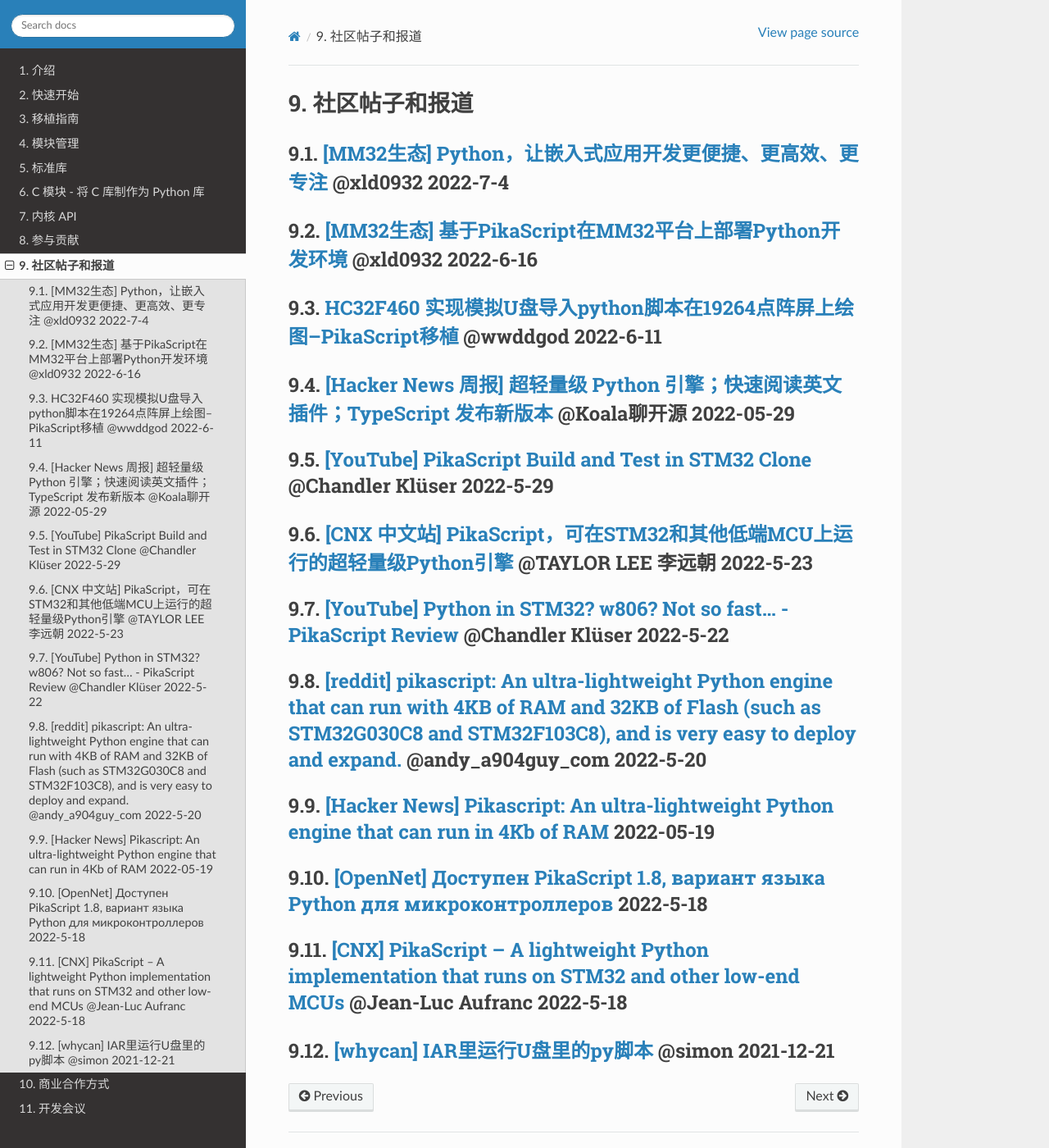
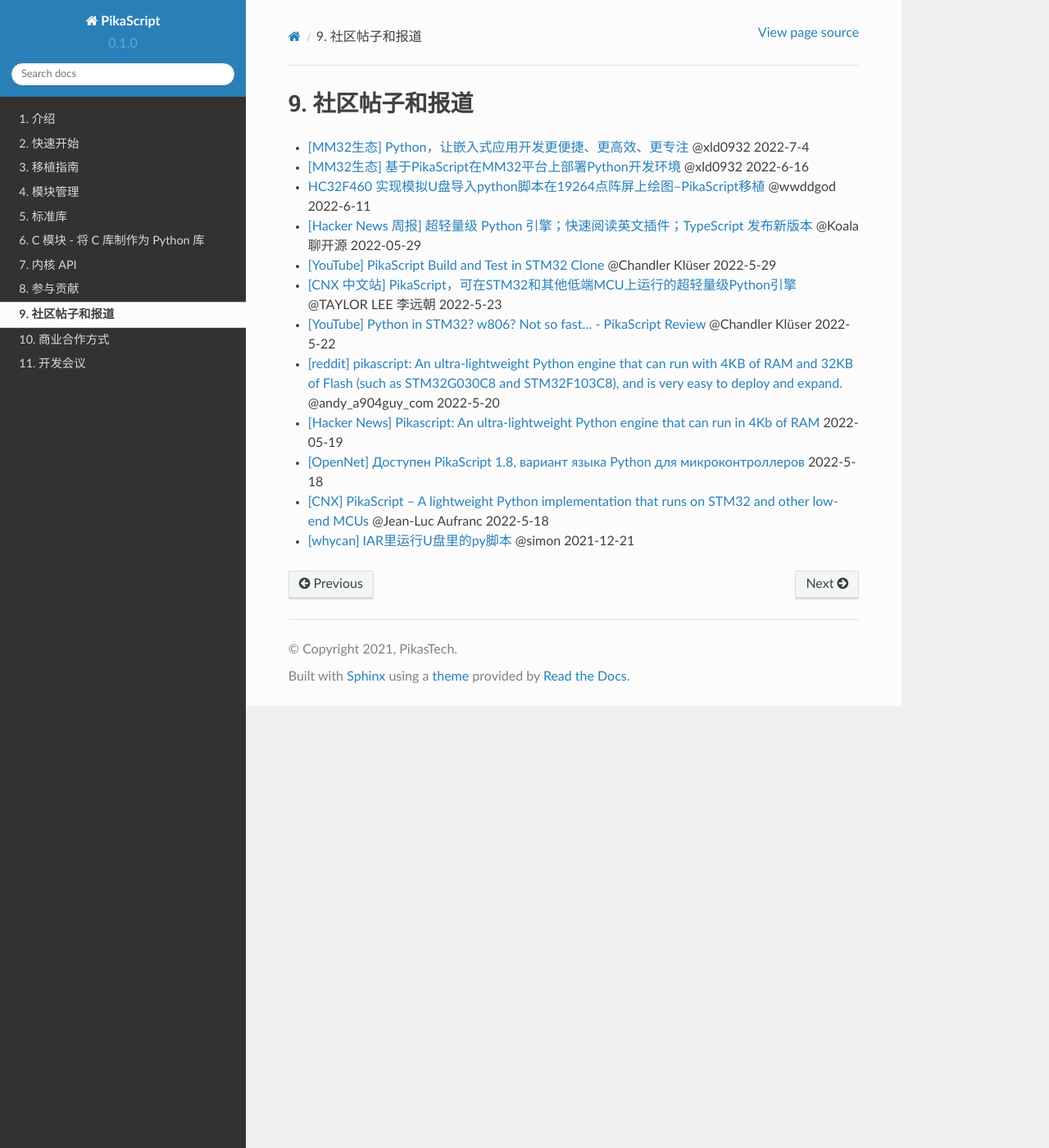
Before and after one commit to pikasTech/pikadoc, a Sphinx documentation site: the page built from docs/source/third_part_doc.md, in a window 1280 px wide and 1400 px high. Shown: the whole window at 82% size. Built offline with Sphinx 7.4.7 and the Read the Docs theme 2.0.0, drawn with Linux system fonts in a browser that asks for light colours.

Commit message:
Update third_part_doc.md

```diff
--- a/docs/source/third_part_doc.md
+++ b/docs/source/third_part_doc.md
@@ -1,25 +1,25 @@
 # 社区帖子和报道
 
-## [[MM32生态] Python，让嵌入式应用开发更便捷、更高效、更专注](https://bbs.21ic.com/icview-3236202-1-1.html) @xld0932 2022-7-4
+- [[MM32生态] Python，让嵌入式应用开发更便捷、更高效、更专注](https://bbs.21ic.com/icview-3236202-1-1.html) @xld0932 2022-7-4
 
-## [[MM32生态] 基于PikaScript在MM32平台上部署Python开发环境](https://bbs.21ic.com/icview-3232352-1-1.html) @xld0932 2022-6-16
+- [[MM32生态] 基于PikaScript在MM32平台上部署Python开发环境](https://bbs.21ic.com/icview-3232352-1-1.html) @xld0932 2022-6-16
 
-## [HC32F460 实现模拟U盘导入python脚本在19264点阵屏上绘图--PikaScript移植](https://blog.csdn.net/wwddgod/article/details/125235234) @wwddgod 2022-6-11
+- [HC32F460 实现模拟U盘导入python脚本在19264点阵屏上绘图--PikaScript移植](https://blog.csdn.net/wwddgod/article/details/125235234) @wwddgod 2022-6-11
 
-## [[Hacker News 周报] 超轻量级 Python 引擎；快速阅读英文插件；TypeScript 发布新版本](https://www.bilibili.com/video/BV1pY4y1z7Vx) @Koala聊开源 2022-05-29
+- [[Hacker News 周报] 超轻量级 Python 引擎；快速阅读英文插件；TypeScript 发布新版本](https://www.bilibili.com/video/BV1pY4y1z7Vx) @Koala聊开源 2022-05-29
 
-## [[YouTube] PikaScript Build and Test in STM32 Clone](https://www.youtube.com/watch?v=91xyL0ryVJg) @Chandler Klüser 2022-5-29
+- [[YouTube] PikaScript Build and Test in STM32 Clone](https://www.youtube.com/watch?v=91xyL0ryVJg) @Chandler Klüser 2022-5-29
 
-## [[CNX 中文站] PikaScript，可在STM32和其他低端MCU上运行的超轻量级Python引擎](https://cnx-software.cn/2022/05/23/lightweight-python-implementation/) @TAYLOR LEE 李远朝 2022-5-23
+- [[CNX 中文站] PikaScript，可在STM32和其他低端MCU上运行的超轻量级Python引擎](https://cnx-software.cn/2022/05/23/lightweight-python-implementation/) @TAYLOR LEE 李远朝 2022-5-23
 
-## [[YouTube] Python in STM32? w806? Not so fast... - PikaScript Review](https://www.youtube.com/watch?v=FDAjtnaQG6A) @Chandler Klüser 2022-5-22
+- [[YouTube] Python in STM32? w806? Not so fast... - PikaScript Review](https://www.youtube.com/watch?v=FDAjtnaQG6A) @Chandler Klüser 2022-5-22
 
-## [[reddit] pikascript: An ultra-lightweight Python engine that can run with 4KB of RAM and 32KB of Flash (such as STM32G030C8 and STM32F103C8), and is very easy to deploy and expand.](https://www.reddit.com/r/Python/comments/utj8jj/pikascript_an_ultralightweight_python_engine_that/) @andy_a904guy_com 2022-5-20
+- [[reddit] pikascript: An ultra-lightweight Python engine that can run with 4KB of RAM and 32KB of Flash (such as STM32G030C8 and STM32F103C8), and is very easy to deploy and expand.](https://www.reddit.com/r/Python/comments/utj8jj/pikascript_an_ultralightweight_python_engine_that/) @andy_a904guy_com 2022-5-20
 
-## [[Hacker News] Pikascript: An ultra-lightweight Python engine that can run in 4Kb of RAM](https://news.ycombinator.com/item?id=31433815) 2022-05-19
+- [[Hacker News] Pikascript: An ultra-lightweight Python engine that can run in 4Kb of RAM](https://news.ycombinator.com/item?id=31433815) 2022-05-19
 
-## [[OpenNet] Доступен PikaScript 1.8, вариант языка Python для микроконтроллеров](https://www.opennet.ru/opennews/art.shtml?num=57208) 2022-5-18
+- [[OpenNet] Доступен PikaScript 1.8, вариант языка Python для микроконтроллеров](https://www.opennet.ru/opennews/art.shtml?num=57208) 2022-5-18
 
-## [[CNX] PikaScript – A lightweight Python implementation that runs on STM32 and other low-end MCUs](https://www.cnx-software.com/2022/05/18/pikascript-a-lightweight-python-implementation-that-runs-on-stm32-and-other-low-end-mcus/) @Jean-Luc Aufranc 2022-5-18
+- [[CNX] PikaScript – A lightweight Python implementation that runs on STM32 and other low-end MCUs](https://www.cnx-software.com/2022/05/18/pikascript-a-lightweight-python-implementation-that-runs-on-stm32-and-other-low-end-mcus/) @Jean-Luc Aufranc 2022-5-18
 
-## [[whycan] IAR里运行U盘里的py脚本](https://whycan.com/t_7586.html) @simon 2021-12-21
+- [[whycan] IAR里运行U盘里的py脚本](https://whycan.com/t_7586.html) @simon 2021-12-21
```
